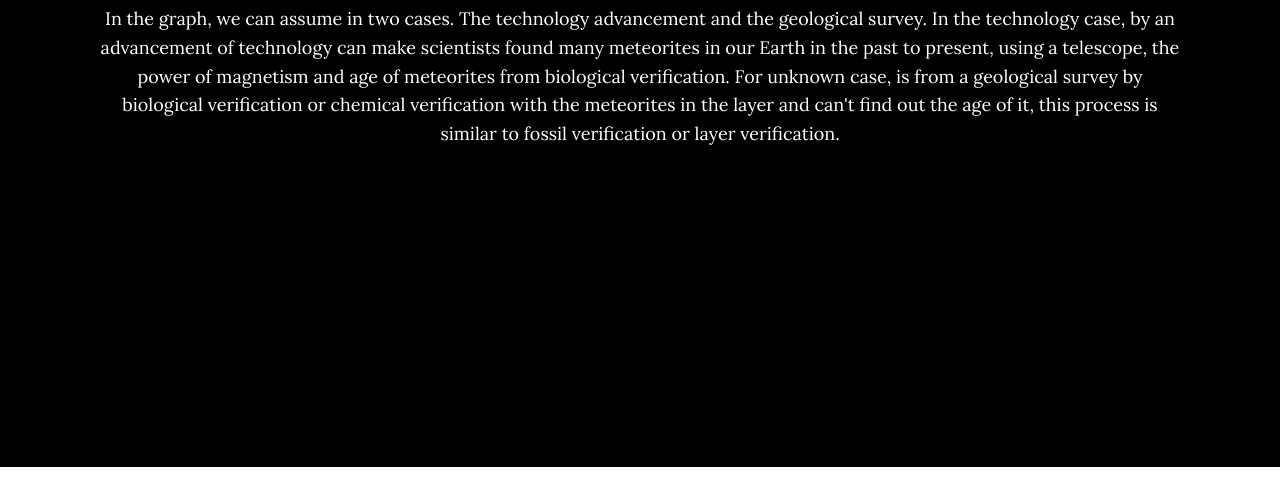
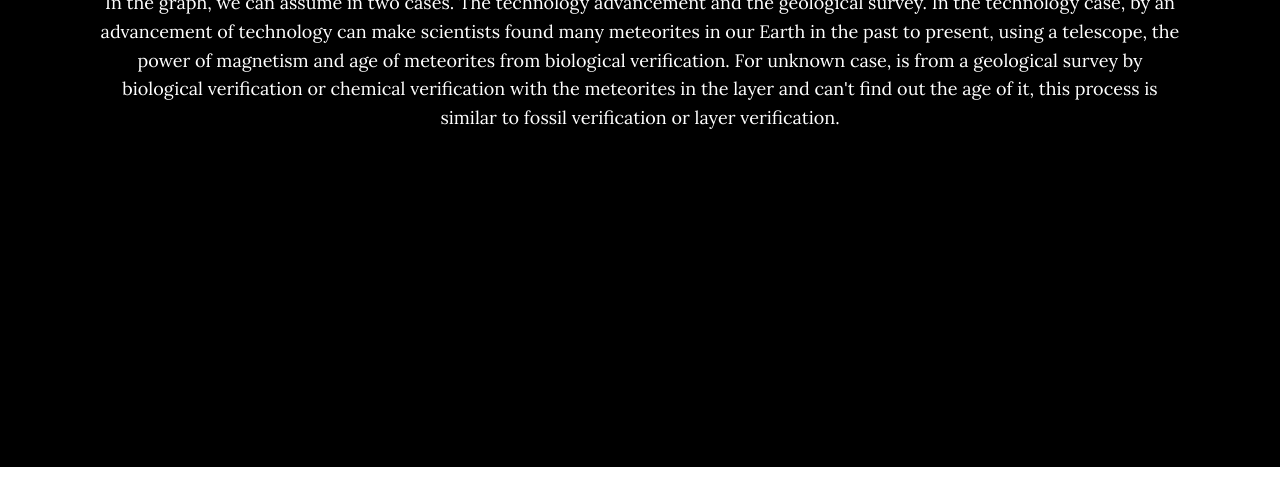
Before and after one commit to dekdew/Meteorite-Landings-Analysis, a Flask app: page / in a window 1280 px wide. Shown: the part 2693-3173 px from the top of the page. Run offline with Flask 2, Linux system fonts and the light colour scheme; some libraries are stand-ins or nearby versions.

Commit message:
edit layout

```diff
--- a/templates/index.html
+++ b/templates/index.html
@@ -81,7 +81,7 @@
 
 
     <!-- Fall -->
-    <section id="fall" class="content-section text-center" style="padding-top:2em; padding-bottom:0; height:100%;">
+    <section id="fall" class="content-section text-center" style="padding-top:1em; padding-bottom:0; height:100%;">
       <div class="container">
         <div class="col-lg-9 mx-auto">
           <object data="../static/img/fall.svg" type="image/svg+xml">
@@ -99,7 +99,7 @@
     </section>
 
     <!-- Year -->
-    <section id="year" class="content-section text-center" style="padding-top:2em; padding-bottom:0; height:100%;">
+    <section id="year" class="content-section text-center" style="padding-top:1em; padding-bottom:0; height:100%;">
       <div class="container">
         <div class="col-lg-9 mx-auto">
           <object data="../static/img/years.svg" type="image/svg+xml">
@@ -113,7 +113,7 @@
     </section>
 
     <!-- Mass -->
-    <section id="mass" class="content-section text-center" style="padding-top:2em; padding-bottom:0; height:100%; background-color:#fff;">
+    <section id="mass" class="content-section text-center" style="padding-top:1em; padding-bottom:0; height:100%; background-color:#fff;">
       <div class="container">
         <div class="col-lg-9 mx-auto">
           <object data="../static/img/mass.svg" type="image/svg+xml">
```
